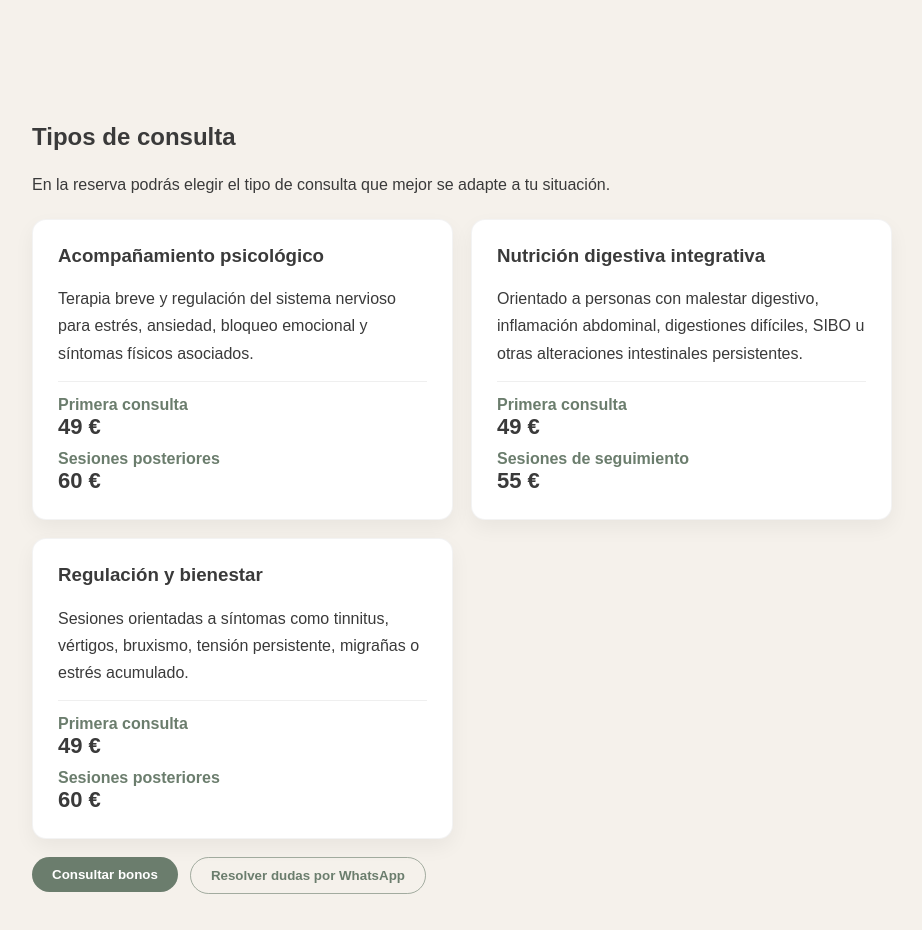
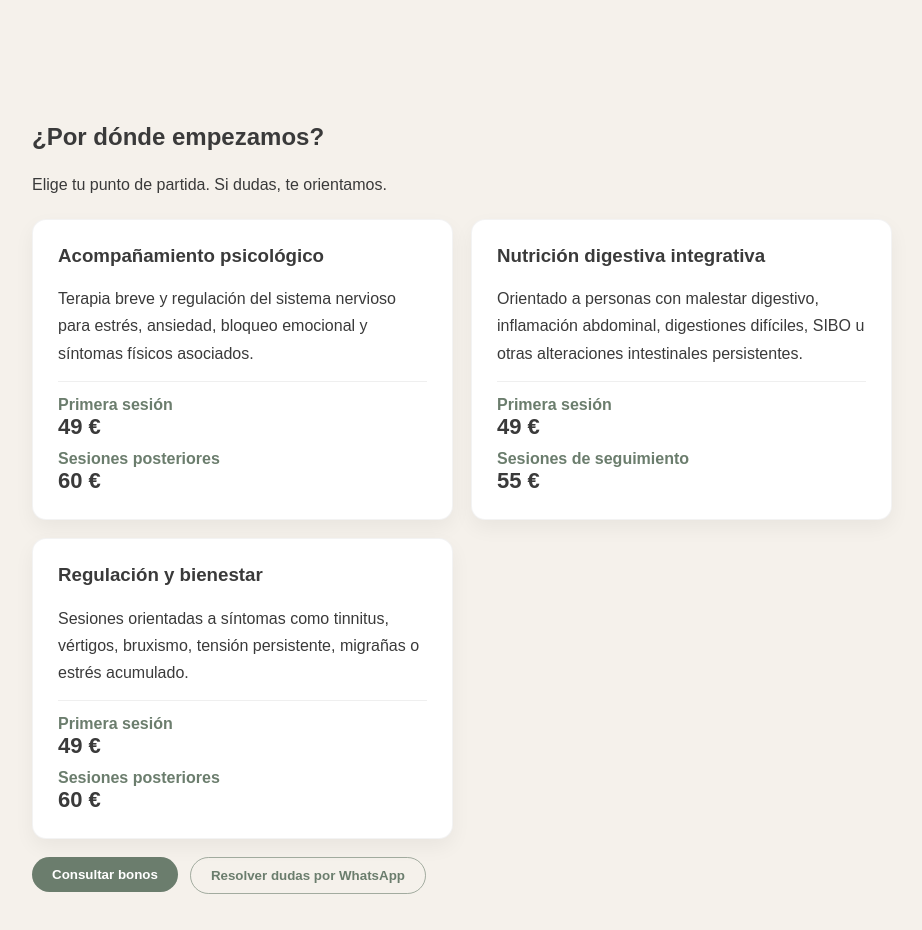
Before and after one commit to Centronerua/Nerua-web, a Next.js app: page / in a window 1280 px wide. Shown: the part 1360-2290 px from the top of the page, without its empty margins (178-1100 px from the left). Built offline with nearby package versions, Linux system fonts and the light colour scheme.

Commit message:
Update page.js

```diff
--- a/app/page.js
+++ b/app/page.js
@@ -78,11 +78,11 @@ const whatsappLink = "https://wa.me/34637541937?text=Hola%2C%20he%20visto%20la%2
 
       {/* TIPOS DE CONSULTA + PRECIOS */}
       <section id="consultas" style={section}>
-        <h2>Tipos de consulta</h2>
+        <h2>¿Por dónde empezamos?</h2>
 
-        <p style={text}>
-          En la reserva podrás elegir el tipo de consulta que mejor se adapte a tu situación.
-        </p>
+      <p style={text}>
+  Elige tu punto de partida. Si dudas, te orientamos.
+</p>
 
         <div style={{ display: "grid", gap: 18, marginTop: 18, gridTemplateColumns: "repeat(auto-fit, minmax(280px, 1fr))" }}>
 
@@ -361,7 +361,7 @@ function PriceCard({ title, desc, first, follow, followLabel, href }) {
 
       <div style={{ borderTop: "1px solid rgba(58,58,58,0.08)", paddingTop: 14, display: "grid", gap: 10 }}>
         <div>
-          <div style={{ color: "#6B7D6D", fontWeight: 600 }}>Primera consulta</div>
+          <div style={{ color: "#6B7D6D", fontWeight: 600 }}>Primera sesión</div>
           <div style={{ fontSize: 22, fontWeight: 800 }}>{first}</div>
         </div>
 
```
